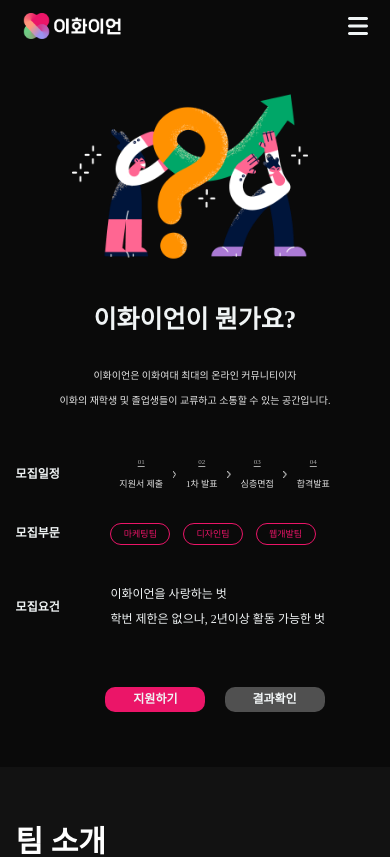
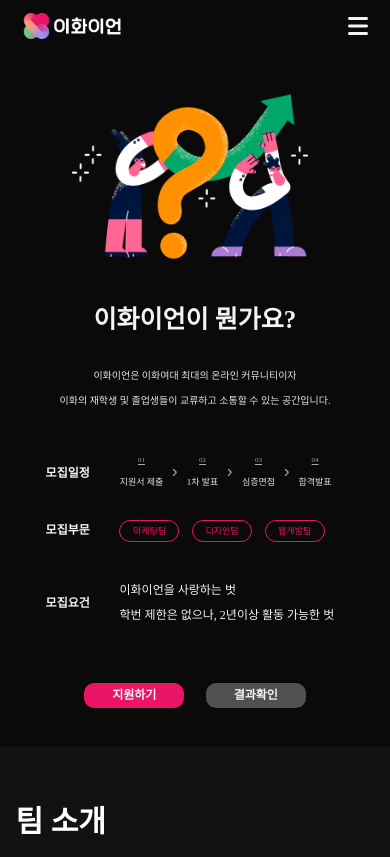
Before and after one commit to hyeinNa/recruiting_2023, a React (Create React App) app in the folder client/: page / in a window 390 px wide. Shown: the top 857 px of the page. Built offline with nearby package versions, Linux system fonts and the light colour scheme; no server answers; a web font is replaced by a local one.

Commit message:
ewhaianInfo, QnA 2차 피드백

```diff
--- a/client/src/components/views/EwhaianInfoPages/EwhaianInfo.css
+++ b/client/src/components/views/EwhaianInfoPages/EwhaianInfo.css
@@ -93,17 +93,28 @@
     align-items: center;
 }
 
+.info_recruitment_content{
+    display: flex;
+    justify-content: flex-start;
+}
+
 .info_recruitment_schedule_list {
-    width: 770px;
     display: flex;
     list-style-type: none;
-    justify-content: space-between;
+    justify-content:space-around;
 }
 
-.info_recruitment_schedule_list li{
+.info_recruitment_schedule_list_start {
     display: flex;
     flex-direction: column;
-    margin : 0 auto;
+    margin: 0 60px 0 40px;
+    justify-content: center;
+}
+
+.info_recruitment_schedule_list_rest{
+    display: flex;
+    flex-direction: column;
+    margin : 0 60px 0 60px;
     justify-content: center;
 }
 .info_recruitment_schedule_num{
@@ -199,8 +210,8 @@
 
 .info_recruitment_menu{
     margin-top: 10%;
+    margin-left: 0;
     display: flex;
-    list-style-type: none;
     justify-content: center;
 }
 
@@ -241,8 +252,11 @@
 
 /* 모바일 버전 */
 @media screen and (max-width: 976px) {
-    .info_recruitment_schedule_list {
-        width: 600px;
+    .info_recruitment_schedule_list_start {
+        margin: 0 40px 0 40px;
+    }
+    .info_recruitment_schedule_list_rest {
+        margin: 0 40px 0 40px;
     }
 }
 
@@ -286,8 +300,15 @@
         height: 270px;
     }
 
-    .info_recruitment_schedule_list {
-        width: 500px;
+    .info_recruitment_detail {
+        padding: 0 0 0 60px;
+    }
+
+    .info_recruitment_schedule_list_start {
+        margin: 0 20px 0 40px;
+    }
+    .info_recruitment_schedule_list_rest {
+        margin: 0 20px 0 20px;
     }
 
     .info_recruitment_menu_list_1 a {
@@ -298,7 +319,13 @@
     }
 }
 
-@media screen and (max-width: 638px) {
+@media screen and (max-width: 685px) {
+    .info_recruitment_detail {
+        padding: 0 0 0 50px;
+    }
+}
+
+@media screen and (max-width: 639px) {
     .info_content_title {
         font-size: 35px;
         line-height: 44px;
@@ -307,6 +334,9 @@
     .info_content_text {
         font-size: 14px;
         line-height: 23px;
+    }
+    .info_recruitment_detail {
+        padding: 0 0 0 60px;
     }
 
     .info_recruitment_title{
@@ -317,6 +347,13 @@
     .info_recruitment_schedule_num{
         font-size: 12px;
         line-height: 20px;
+    }
+
+    .info_recruitment_schedule_list_start {
+        margin: 0 20px 0 40px;
+    }
+    .info_recruitment_schedule_list_rest {
+        margin: 0 20px 0 20px;
     }
 
     .info_recruitment_schedule_stage{
@@ -352,11 +389,6 @@
         font-size: 14px;
         line-height: 25px;
     }
-    .info_recruitment_schedule_list {
-        margin-left: 5%;
-        width: 400px;
-    }
-
     .info_recruitment_menu_list_1 a {
         width: 200px;
         height: 40px;
@@ -369,6 +401,30 @@
         font-size: 17px;
         line-height: 40px;
     }
+}
+
+@media screen and (max-width: 589px) {
+    .info_recruitment_detail {
+        padding: 0 0 0 30px;
+    }
+}
+@media screen and (max-width: 557px) {
+    .info_recruitment_detail {
+        padding: 0 0 0 20px;
+    }
+    .info_recruitment_schedule_list_start {
+        margin: 0 18px 0 20px;
+    }
+    .info_recruitment_schedule_list_rest {
+        margin: 0 18px 0 18px;
+    }
+    .info_recruitment_section_list {
+        padding-left: 20px;
+    }
+    .info_recruitment_requirements_list {
+        padding-left: 20px;
+    }
+
 }
 
 @media screen and (max-width: 515px) {
@@ -385,15 +441,21 @@
         font-size: 13px;
         line-height: 20px;
     }
+    .info_recruitment_detail {
+        padding: 0 0 0 40px;
+    }
 
     .info_recruitment_title {
         font-size: 15px;
         line-height: 20px;
     }
-    .info_recruitment_schedule_list {
-        margin-left: 10%;
-        width: 300px;
+    .info_recruitment_schedule_list_start {
+        margin: 0 15px 0 30px;
     }
+    .info_recruitment_schedule_list_rest {
+        margin: 0 15px 0 15px;
+    }
+
     .arrowImg {
         width: 3.5px;
         height: 7px;
@@ -419,6 +481,7 @@
     .info_recruitment_section_list {
         font-size: 12px;
         line-height: 25px;
+        padding-left: 30px;
     }
 
     .info_recruitment_section_list_list {
@@ -441,6 +504,7 @@
     .info_recruitment_requirements_list {
         font-size: 14px;
         line-height: 25px;
+        padding-left: 30px;
     }
 
     .info_recruitment_menu_list_1 a {
@@ -457,6 +521,28 @@
         line-height: 30px;
     }
 }
+@media screen and (max-width: 471px) {
+    .info_recruitment_detail {
+        padding: 0 0 0 20px;
+    }
+
+    .info_recruitment_schedule_list_start {
+        margin: 0 10px 0 20px;
+    }
+
+    .info_recruitment_schedule_list_rest {
+        margin: 0 10px 0 10px;
+    }
+
+    .info_recruitment_section_list {
+        padding-left: 20px;
+    }
+
+    .info_recruitment_requirements_list {
+        padding-left: 20px;
+    }
+
+}
 
 @media screen and (max-width: 426px) {
     .info_content_title {
@@ -468,16 +554,22 @@
         font-size: 10px;
         line-height: 20px;
     }
+    .info_recruitment_detail{
+        padding: 0 0 0 40px;
+    }
 
     .info_recruitment_title {
         font-size: 12px;
         line-height: 20px;
     }
 
-    .info_recruitment_schedule_list {
-        margin-left: 17%;
-        width: 230px;
+    .info_recruitment_schedule_list_start {
+        margin: 0 10px 0 20px;
     }
+    .info_recruitment_schedule_list_rest {
+        margin: 0 10px 0 10px;
+    }
+
 
     .arrowImg {
         width: 3.5px;
@@ -504,6 +596,7 @@
     .info_recruitment_section_list {
         font-size: 9px;
         line-height: 25px;
+        padding-left: 20px;
     }
 
     .info_recruitment_section_list_list {
@@ -526,6 +619,7 @@
     .info_recruitment_requirements_list {
         font-size: 12px;
         line-height: 25px;
+        padding-left: 20px;
     }
 
     .info_recruitment_menu_list_1 a {
@@ -543,6 +637,18 @@
     }
 }
 
+@media screen and (max-width: 394px) {
+    .info_recruitment_detail {
+        padding: 0 0 0 30px;
+    }
+}
+
+@media screen and (max-width: 371px) {
+    .info_recruitment_detail {
+        padding: 0 0 0 25px;
+    }
+}
+
 
 
 /* 버튼 호버 시 */
--- a/client/src/components/views/EwhaianInfoPages/EwhaianInfo.js
+++ b/client/src/components/views/EwhaianInfoPages/EwhaianInfo.js
@@ -136,7 +136,7 @@ function EwhaianInfo() {
                   <div className="info_recruitment_title">모집일정</div>
                   <div className="info_recruitment_content">
                     <div className="info_recruitment_schedule_list">
-                        <li>
+                        <li className="info_recruitment_schedule_list_start">
                               <div className="info_recruitment_schedule_num">01</div>
                               <div className="info_recruitment_schedule_stage">지원서 제출</div>
                               <div className="info_recruitment_schedule_date">{applicationSubmission}</div>
@@ -148,7 +148,7 @@ function EwhaianInfo() {
                               alt="Vector"
                             />
                           </div>
-                          <li>
+                          <li className="info_recruitment_schedule_list_rest">
                               <div className="info_recruitment_schedule_num">02</div>
                               <div className="info_recruitment_schedule_stage">1차 발표</div>
                               <div className="info_recruitment_schedule_date">{firstPresentation}</div>
@@ -160,7 +160,7 @@ function EwhaianInfo() {
                               alt="Vector"
                             />
                           </div>
-                          <li>
+                          <li className="info_recruitment_schedule_list_rest">
                               <div className="info_recruitment_schedule_num">03</div>
                               <div className="info_recruitment_schedule_stage">심층면접</div>
                               <div className="info_recruitment_schedule_date">{interview}</div>
@@ -172,7 +172,7 @@ function EwhaianInfo() {
                               alt="Vector"
                             />
                           </div>
-                        <li>
+                        <li className="info_recruitment_schedule_list_rest">
                               <div className="info_recruitment_schedule_num">04</div>
                               <div className="info_recruitment_schedule_stage">합격발표</div>
                               <div className="info_recruitment_schedule_date">{finalPresentation}</div>
@@ -218,7 +218,7 @@ function EwhaianInfo() {
             </div>
           </div>
             <div className="info_recruitment_register">
-                <ul className="info_recruitment_menu">
+                <div className="info_recruitment_menu">
                 <div className="info_recruitment_menu_list_1">
                       <Link to="/register">지원하기</Link>
                   </div>
@@ -227,7 +227,7 @@ function EwhaianInfo() {
                 </div>
 
 
-              </ul>
+              </div>
             </div>
 
 
--- a/client/src/components/views/QnAPages/QnAContent.css
+++ b/client/src/components/views/QnAPages/QnAContent.css
@@ -33,12 +33,12 @@
 @media screen and (max-width: 520px) {
     .qna_question {
         margin: 15px 0px 0px 15px;
+        padding-top: 20px;
         font-size: 16px;
         padding-right: 20px;
     }
     .qna_answer {
-        padding-left: 15px;
-        padding-right: 20px;
+        padding: 10px 15px 10px 20px;
         font-size: 15px;
         line-height: 30px;
     }
--- a/client/src/components/views/QnAPages/QnAContent/Activity.js
+++ b/client/src/components/views/QnAPages/QnAContent/Activity.js
@@ -10,7 +10,7 @@ function Activity() {
     return (
 
         <div className="qna_question_list">
-            <li className="qna_question_list_box" data-aos="fade-up">
+            <li className="qna_question_list_box" data-aos="fade-up" data-aos-once="false">
                 <div className="qna_question">Q. 운영진에게 주어지는 혜택이 있나요?</div>
                 <div className="qna_answer">이화이언 운영진에게는 매달 전체 운영진 회식비가 제공되고,
                     우수 운영진 대상으로는 기프티콘도 지급됩니다. 또한 인터넷 강의나 교육 도서, 유료 프로그램도
@@ -19,19 +19,19 @@ function Activity() {
                     &#40;p.s. 이 밖에도 들어오면 많은 혜택과 좋은 점들이 가득하답니다!&#41;
                 </div>
             </li>
-            <li className="qna_question_list_box" data-aos="fade-up">
+            <li className="qna_question_list_box" data-aos="fade-up" data-aos-once="false">
                 <div className="qna_question">Q. 시험 기간에도 운영진 활동이나 업무가 존재하나요?</div>
                 <div className="qna_answer">시험 기간에는 운영진 내 투표를 통해 휴회 날짜를 정한 후, 1-2주
                     정도 전체 회의를 쉬어가게 됩니다.
                 </div>
             </li>
-            <li className="qna_question_list_box" data-aos="fade-up">
+            <li className="qna_question_list_box" data-aos="fade-up" data-aos-once="false">
                 <div className="qna_question">Q. 팀 활동을 제외하고, 운영진으로서 어떤 활동을 하나요?</div>
                 <div className="qna_answer">팀 업무를 제외하고, 건전한 사이트 운영을 위한 모니터링 업무와
                     이화이언 행사 운영 등의 활동을 하게 됩니다.
                 </div>
             </li>
-            <li className="qna_question_list_box" data-aos="fade-up">
+            <li className="qna_question_list_box" data-aos="fade-up" data-aos-once="false">
                 <div className="qna_question">Q. 이화이언의 활동 요일은 언제인가요?</div>
                 <div className="qna_answer">이화이언은 시험기간과 공휴일을 제외하고, 매주 월요일
                     저녁에 전체 회의를 진행합니다. 전체 회의 시간은 매 학기 운영진의 투표를 통해 결정됩니다.
--- a/client/src/components/views/QnAPages/QnAContent/Etc.js
+++ b/client/src/components/views/QnAPages/QnAContent/Etc.js
@@ -10,13 +10,13 @@ function Etc() {
     return (
 
         <div className="qna_question_list">
-            <li className="qna_question_list_box" data-aos="fade-up">
+            <li className="qna_question_list_box" data-aos="fade-up" data-aos-once="false">
                 <div className="qna_question">Q. 다른 팀과의 교류가 있나요?</div>
                 <div className="qna_answer">네, 있습니다! 전체 회의 시간과 업무에 대한
                     교류는 물론, 회식과 MT 등의 활동을 통해 다른 팀 운영진들과 교류할 수 있습니다.
                 </div>
             </li>
-            <li className="qna_question_list_box" data-aos="fade-up">
+            <li className="qna_question_list_box" data-aos="fade-up" data-aos-once="false">
                 <div className="qna_question">Q. 운영진 수료 후 관련하여 나아갈 수 있는 진로가 있나요?</div>
                 <div className="qna_answer">이화이언은 다방면의 경험을 깊게 쌓아갈 수 있는 최고의 포트폴리오와도 같다고 하죠!
                     이화이언에서의 활동은 어디든 유용하게 사용될 수 있는 소중한 경험과도 같답니다.
--- a/client/src/components/views/QnAPages/QnAContent/Recruit.js
+++ b/client/src/components/views/QnAPages/QnAContent/Recruit.js
@@ -10,25 +10,25 @@ function Recruit() {
     return (
 
         <div className="qna_question_list">
-            <li className="qna_question_list_box" data-aos="fade-up">
+            <li className="qna_question_list_box" data-aos="fade-up" data-aos-once="false">
                 <div className="qna_question">Q. 운영진 모집에 있어 우대하는 학과가 있나요?</div>
                 <div className="qna_answer">아니요! 이화이언 운영진에는 다양한 전공의 벗들이 속해 있어, 이화이언을
                     사랑하는 마음과 열정으로 충분히 운영진 활동을 펼쳐나갈 수 있답니다!
                 </div>
             </li>
-            <li className="qna_question_list_box" data-aos="fade-up">
+            <li className="qna_question_list_box" data-aos="fade-up" data-aos-once="false">
                 <div className="qna_question">Q. 지원서를 잘 못 제출했는데, 수정이 가능한가요?</div>
                 <div className="qna_answer">네, 지원서 제출 기한 전까지는 지원하기 페이지에서 기존 지원자를 선택하시면
                     해당 페이지에서 수정이 가능합니다.
                 </div>
             </li>
-            <li className="qna_question_list_box" data-aos="fade-up">
+            <li className="qna_question_list_box" data-aos="fade-up" data-aos-once="false">
                 <div className="qna_question">Q. 운영진 활동을 위한 필수 조건이 있나요?</div>
                 <div className="qna_answer">이화이언에 대한 애정과 열정이 제일 중요하겠지만,
                     학번에 상관 없이 최소 2년 활동이 가능해야 합니다.
                 </div>
             </li>
-            <li className="qna_question_list_box" data-aos="fade-up">
+            <li className="qna_question_list_box" data-aos="fade-up" data-aos-once="false">
                 <div className="qna_question">Q. 팀과 관련된 활동이나 경력이 없는데 지원이 가능한가요?</div>
                 <div className="qna_answer">네, 가능합니다! 수습 운영진으로 활동하는 기간 동안, 팀 수습 과제를 통해
                     팀 업무에 대한 이해도를 높일 수 있습니다.
```
